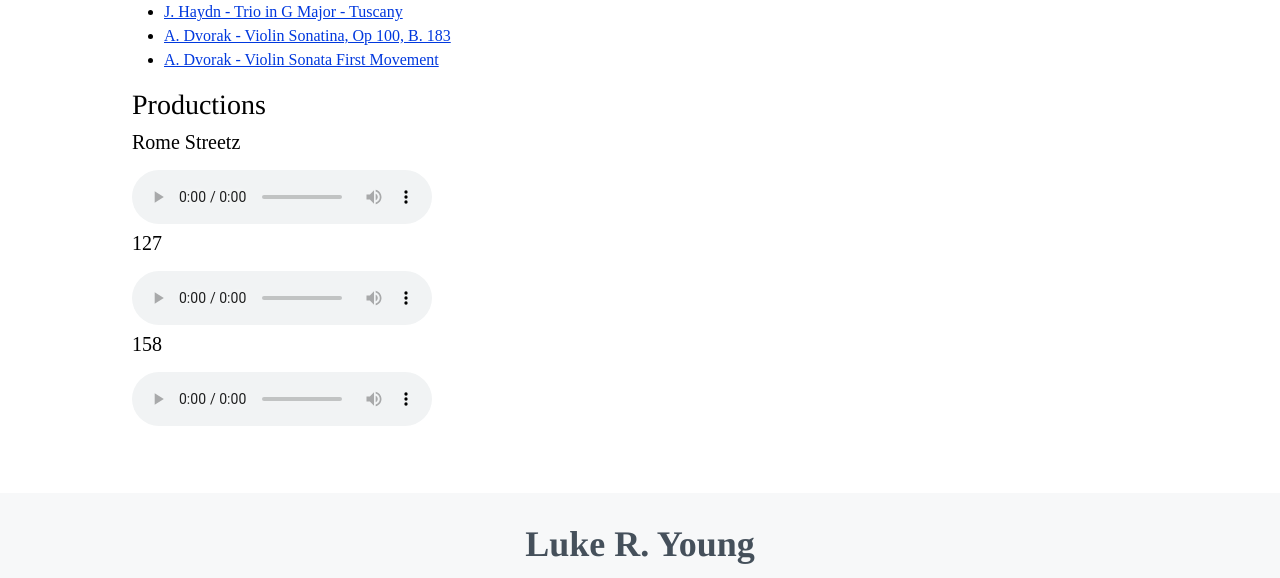
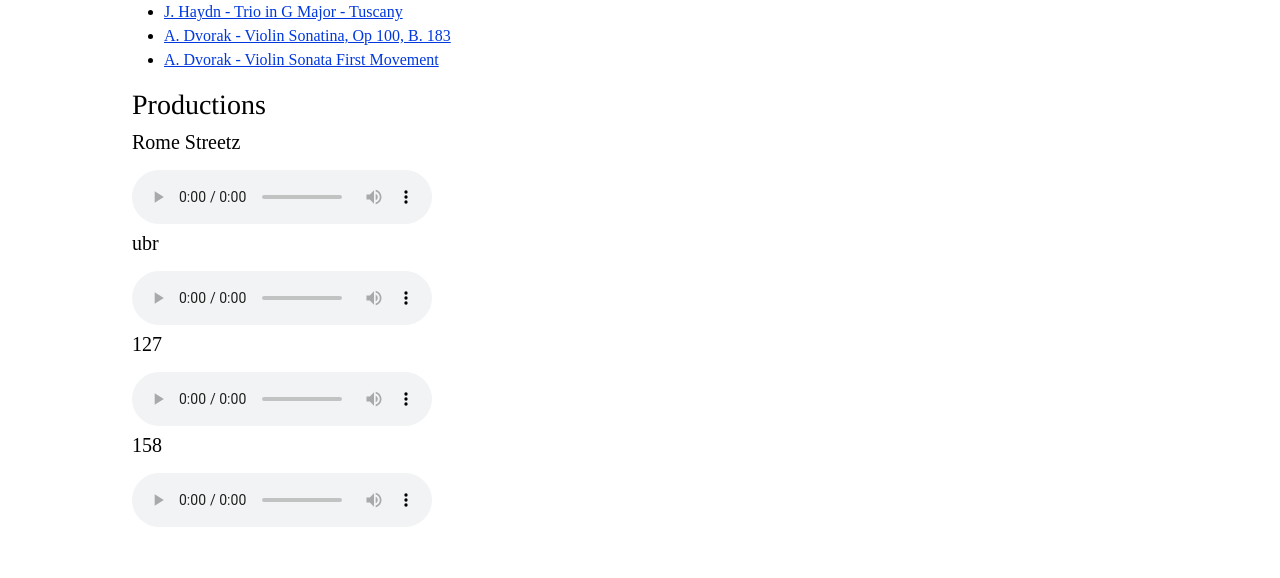
Before and after one commit to yunguid/personal_site, a website: page index.html in a window 1280 px wide. Shown: the part 3820-4398 px from the top of the page. Drawn offline with Linux system fonts and the light colour scheme; a web font is replaced by a local one.

Commit message:
ubr_drivers

```diff
--- a/index.html
+++ b/index.html
@@ -311,6 +311,7 @@
 
     const musicFiles = [
       { title: 'Rome Streetz', artist: '', fileName: 'romestreetz.mp3' },
+      { title: 'ubr', artist: '', fileName: 'ubr_drivers.mp3'},
       { title: '127', artist: '', fileName: 'baby2.mp3'},
       { title: '158', artist: '', fileName: 'tu.mp3' }
       // Add more music files as needed
```
